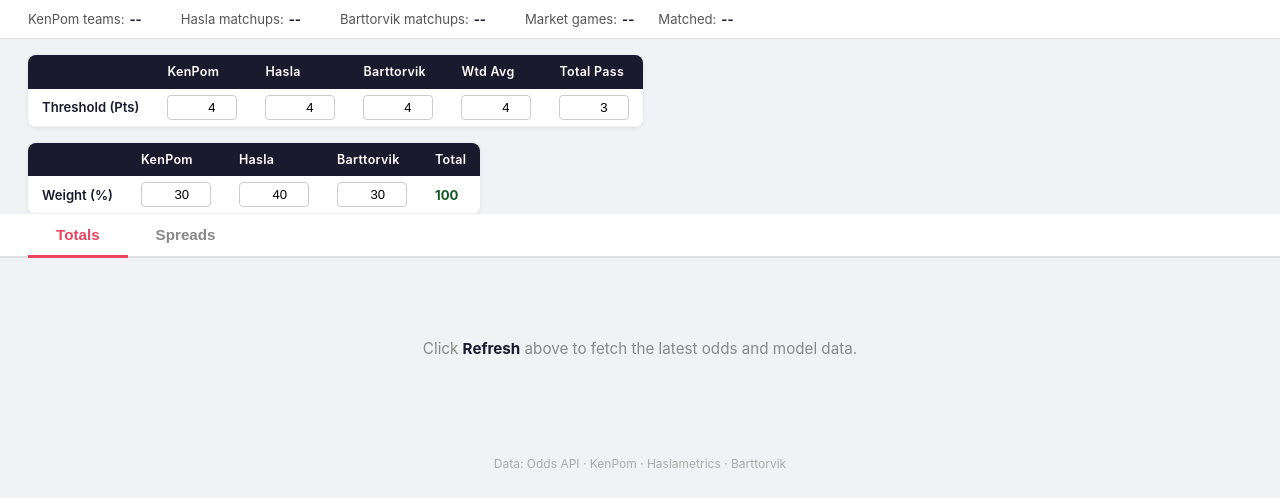
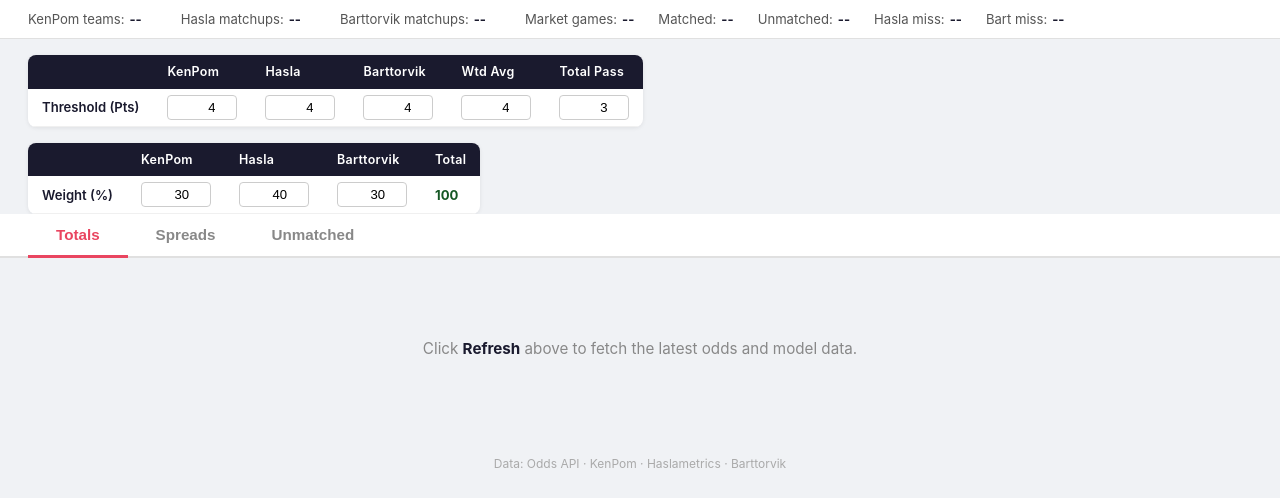
Before and after one commit to nsejnost/Bet_Alpha, a Flask app: page / in a window 1280 px wide. Shown: the part 67-565 px from the top of the page. Run offline with Flask 3, Linux system fonts and the light colour scheme.

Commit message:
Add Unmatched games tab with per-source miss stats
- Capture unmatched game details (date, time, teams, keys, market
  lines, error message) in app.py when KenPom matching fails
- Return unmatched data in /api/data JSON response
- Add Unmatched tab with badge showing count, table with all
  unmatched game details, and success message when all match
- Add stats bar items for Unmatched, Hasla miss, and Bart miss counts

https://claude.ai/code/session_01AnsvyxHwm6QDb2cy93hyJL

```diff
--- a/app.py
+++ b/app.py
@@ -134,6 +134,7 @@ def run_pipeline():
     kp_indexed = kp.set_index("Team_key")
 
     rows: list[dict] = []
+    unmatched: list[dict] = []
     missing_kp = 0
     missing_hasla = 0
     missing_barttorvik = 0
@@ -399,8 +400,30 @@ def run_pipeline():
 
             rows.append(out)
 
-        except Exception:
+        except Exception as exc:
             missing_kp += 1
+            # Capture details for unmatched games display
+            dt_utc_um = _parse_iso_utc(g.get("CommenceTimeUTC", ""))
+            um_date = ""
+            um_time = ""
+            if dt_utc_um and et_tz:
+                dt_et_um = dt_utc_um.astimezone(et_tz)
+                um_date = dt_et_um.strftime("%Y-%m-%d")
+                um_time = dt_et_um.strftime("%I:%M %p ET")
+            elif dt_utc_um:
+                um_date = dt_utc_um.strftime("%Y-%m-%d")
+                um_time = dt_utc_um.strftime("%H:%M UTC")
+            unmatched.append({
+                "Game_Date": um_date,
+                "Game_Time": um_time,
+                "TeamA": g.get("TeamA_raw", ""),
+                "TeamB": g.get("TeamB_raw", ""),
+                "TeamA_key": g.get("TeamA_key", ""),
+                "TeamB_key": g.get("TeamB_key", ""),
+                "ClosingTotal": g.get("ClosingTotal", None),
+                "ClosingSpread": g.get("ClosingSpread", None),
+                "Error": str(exc),
+            })
             continue
 
     stats["missing_kenpom"] = missing_kp
@@ -431,7 +454,8 @@ def run_pipeline():
     spreads_df = df[spreads_cols].copy().replace([np.inf, -np.inf], np.nan)
 
     stats["total_games"] = int(len(df))
-    return totals_df, spreads_df, stats
+    stats["unmatched_kenpom"] = int(len(unmatched))
+    return totals_df, spreads_df, stats, unmatched
 
 
 # ---------------------------------------------------------------------------
@@ -487,11 +511,12 @@ def api_data():
         return _json_response(_cache["payload"])
 
     try:
-        totals_df, spreads_df, stats = run_pipeline()
+        totals_df, spreads_df, stats, unmatched = run_pipeline()
 
         # Convert to records then scrub NaN/Inf → None for valid JSON
         totals_records = _sanitize_records(totals_df.to_dict(orient="records"))
         spreads_records = _sanitize_records(spreads_df.to_dict(orient="records"))
+        unmatched_records = _sanitize_records(unmatched)
 
         payload = {
             "success": True,
@@ -502,6 +527,12 @@ def api_data():
             "spreads": {
                 "columns": list(spreads_df.columns),
                 "data": spreads_records,
+            },
+            "unmatched": {
+                "columns": ["Game_Date", "Game_Time", "TeamA", "TeamB",
+                            "TeamA_key", "TeamB_key",
+                            "ClosingTotal", "ClosingSpread", "Error"],
+                "data": unmatched_records,
             },
             "stats": stats,
             "updated_at": datetime.now().strftime("%Y-%m-%d %I:%M:%S %p"),
--- a/templates/index.html
+++ b/templates/index.html
@@ -476,6 +492,9 @@
         <span class="stat-item">Barttorvik matchups: <span class="stat-val" id="statBart">--</span> <span class="stat-source" id="statBartSource"></span></span>
         <span class="stat-item">Market games: <span class="stat-val" id="statMarket">--</span></span>
         <span class="stat-item">Matched: <span class="stat-val" id="statTotal">--</span></span>
+        <span class="stat-item">Unmatched: <span class="stat-val" id="statUnmatched">--</span></span>
+        <span class="stat-item">Hasla miss: <span class="stat-val" id="statHaslaMiss">--</span></span>
+        <span class="stat-item">Bart miss: <span class="stat-val" id="statBartMiss">--</span></span>
         <span class="updated-at" id="updatedAt"></span>
     </div>
 
@@ -529,6 +548,7 @@
     <div class="tab-bar">
         <button class="tab-btn active" data-tab="totals" onclick="switchTab('totals')">Totals</button>
         <button class="tab-btn" data-tab="spreads" onclick="switchTab('spreads')">Spreads</button>
+        <button class="tab-btn" data-tab="unmatched" onclick="switchTab('unmatched')">Unmatched <span id="unmatchedBadge" class="unmatched-badge" style="display:none;"></span></button>
     </div>
 
     <!-- Loading state (hidden by default — not shown on initial load) -->
@@ -774,6 +805,7 @@ async function fetchData() {
     document.getElementById("welcomeMsg").style.display = "none";
     document.getElementById("totalsWrapper").hidden = true;
     document.getElementById("spreadsWrapper").hidden = true;
+    document.getElementById("unmatchedWrapper").hidden = true;
 
     try {
         const resp = await fetch("/api/data");
@@ -788,6 +820,7 @@ async function fetchData() {
         updateStats(json.stats, json.updated_at);
         renderTable("totals", json.totals.columns, json.totals.data);
         renderTable("spreads", json.spreads.columns, json.spreads.data);
+        renderUnmatched(json.unmatched);
         document.getElementById("loading").style.display = "none";
         switchTab(currentTab);
     } catch (err) {
@@ -817,6 +850,9 @@ function updateStats(stats, updatedAt) {
     srcBadge("statBartSource", stats.barttorvik_source);
     document.getElementById("statMarket").textContent = stats.market_matchups;
     document.getElementById("statTotal").textContent = stats.total_games;
+    document.getElementById("statUnmatched").textContent = stats.unmatched_kenpom != null ? stats.unmatched_kenpom : "--";
+    document.getElementById("statHaslaMiss").textContent = stats.missing_hasla != null ? stats.missing_hasla : "--";
+    document.getElementById("statBartMiss").textContent = stats.missing_barttorvik != null ? stats.missing_barttorvik : "--";
     document.getElementById("updatedAt").textContent = updatedAt ? ("Updated: " + updatedAt) : "";
 }
 
@@ -1116,6 +1152,83 @@ function renderTable(name, columns, data, bodyOnly) {
     });
 }
 
+/* ====================================================================== */
+/* Render unmatched games table                                           */
+/* ====================================================================== */
+const UNMATCHED_COLS = [
+    "Game_Date", "Game_Time", "TeamA", "TeamB",
+    "TeamA_key", "TeamB_key",
+    "ClosingTotal", "ClosingSpread", "Error",
+];
+const UNMATCHED_LABELS = {
+    Game_Date: "Date",
+    Game_Time: "Time",
+    TeamA: "Away",
+    TeamB: "Home",
+    TeamA_key: "Away (key)",
+    TeamB_key: "Home (key)",
+    ClosingTotal: "Market Total",
+    ClosingSpread: "Market Spread",
+    Error: "Error",
+};
+
+function renderUnmatched(unmatched) {
+    const badge = document.getElementById("unmatchedBadge");
+    const emptyMsg = document.getElementById("unmatchedEmpty");
+    const table = document.getElementById("unmatchedTable");
+    const thead = document.getElementById("unmatchedHead");
+    const tbody = document.getElementById("unmatchedBody");
+
+    const rows = (unmatched && unmatched.data) ? unmatched.data : [];
+
+    /* Update badge */
+    if (rows.length > 0) {
+        badge.textContent = rows.length;
+        badge.style.display = "inline";
+    } else {
+        badge.style.display = "none";
+    }
+
+    /* Toggle empty message vs table */
+    if (rows.length === 0) {
+        emptyMsg.style.display = "block";
+        table.style.display = "none";
+        return;
+    }
+    emptyMsg.style.display = "none";
+    table.style.display = "";
+
+    /* Header */
+    thead.innerHTML = "";
+    UNMATCHED_COLS.forEach(col => {
+        const th = document.createElement("th");
+        th.textContent = UNMATCHED_LABELS[col] || col;
+        thead.appendChild(th);
+    });
+
+    /* Body */
+    tbody.innerHTML = "";
+    rows.forEach(row => {
+        const tr = document.createElement("tr");
+        UNMATCHED_COLS.forEach(col => {
+            const td = document.createElement("td");
+            const val = row[col];
+            if (val === null || val === undefined || val === "") {
+                td.textContent = "--";
+            } else if (typeof val === "number") {
+                td.textContent = formatNum(val);
+                td.className = "col-num";
+            } else {
+                td.textContent = val;
+            }
+            if (col === "Error") td.className = "col-error";
+            if (col === "TeamA" || col === "TeamB") td.className = "col-team";
+            tr.appendChild(td);
+        });
+        tbody.appendChild(tr);
+    });
+}
+
 function formatNum(v) {
     if (typeof v !== "number") return v;
     return Number.isInteger(v) ? v.toString() : v.toFixed(2);
@@ -1166,6 +1279,7 @@ function switchTab(tab) {
     });
     document.getElementById("totalsWrapper").hidden = (tab !== "totals");
     document.getElementById("spreadsWrapper").hidden = (tab !== "spreads");
+    document.getElementById("unmatchedWrapper").hidden = (tab !== "unmatched");
 }
 
 /* ====================================================================== */
```
Also changed, not shown: other parts of templates/index.html (+27 -0 lines).
